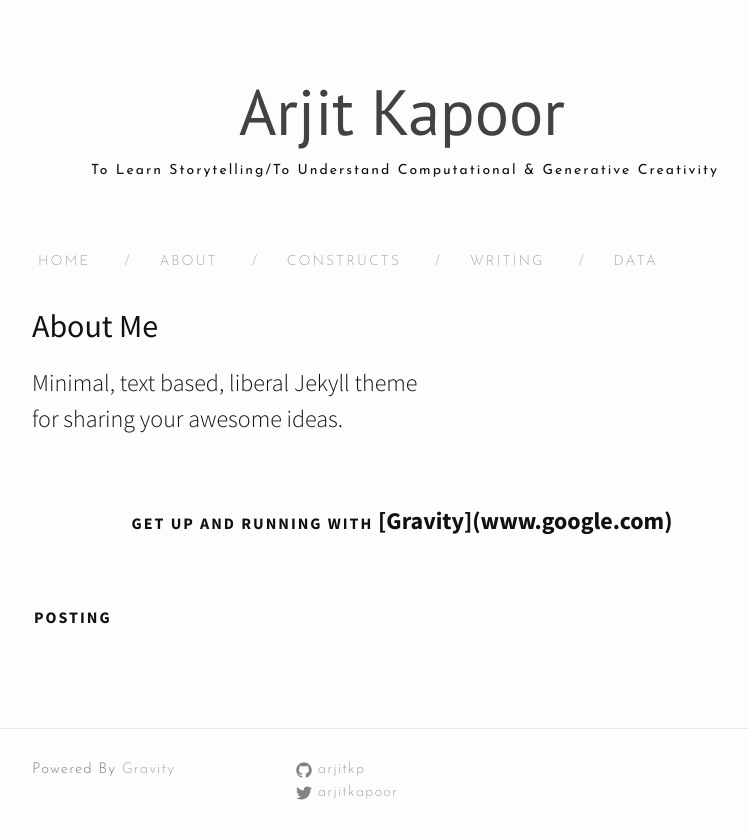
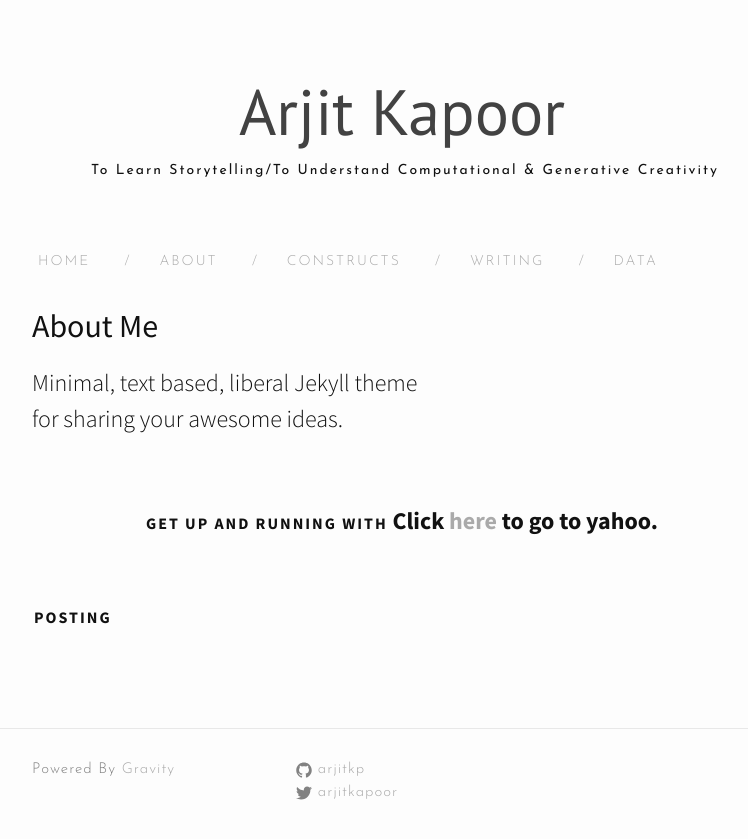
Before and after one commit to manuelvarzen/arjitkp.github.io, a Jekyll site: the page built from a_about.md, in a window 1280 px wide. Shown: the top 839 px of the page, without its empty margins (238-986 px from the left). Built offline with Jekyll 4.4.1, drawn with Linux system fonts in a browser that asks for light colours; nearby versions of some CDN libraries.

Commit message:
new link

```diff
--- a/a_about.md
+++ b/a_about.md
@@ -7,7 +7,8 @@ permalink: /about/
 <h2>About Me</h2>
 <p>Minimal, text based, liberal Jekyll theme<br>for sharing your awesome ideas.</p>
 <br>
-<center><p ><strong><span class="manual">Get up and running with</span> [Gravity](www.google.com) </strong></p></center>
+<center><p ><strong><span class="manual">Get up and running with</span> Click <a href="http://www.yahoo.com">here</a> to go to yahoo.
+ </strong></p></center>
 <br>
 <div class="manual-post">
   <div class="manual manual-title">
```
